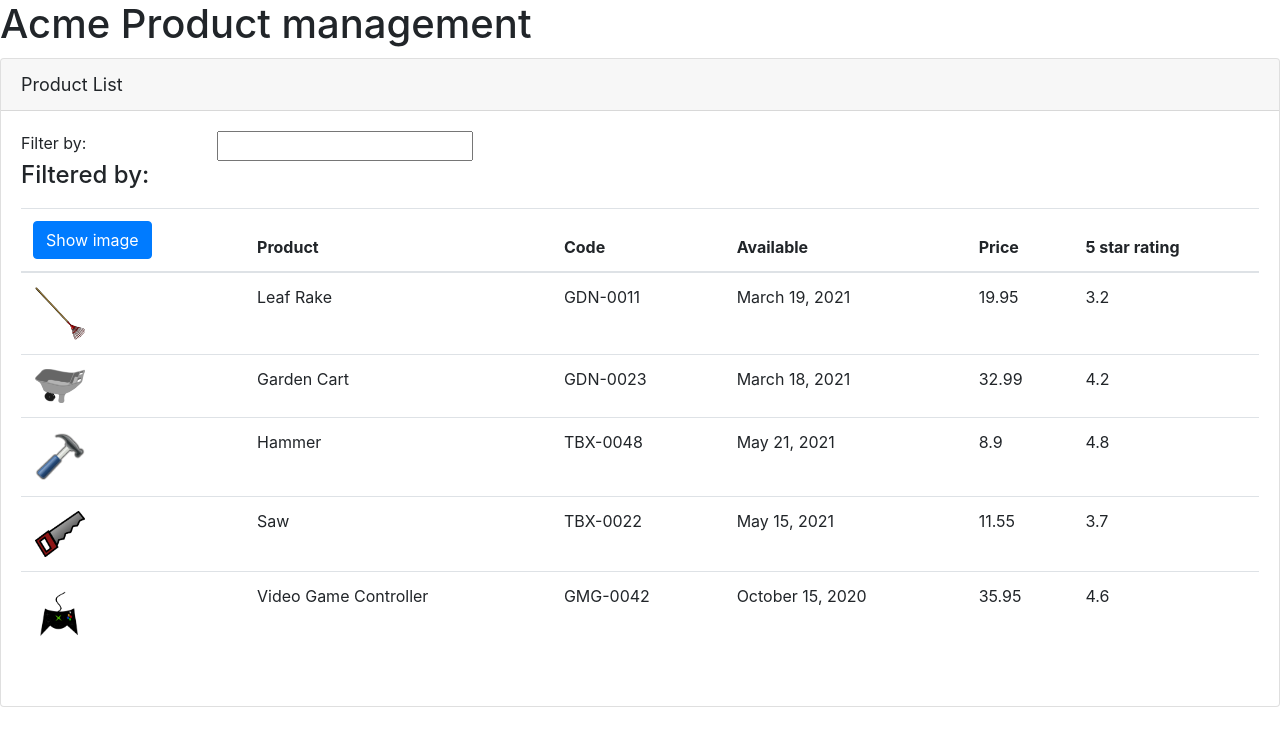
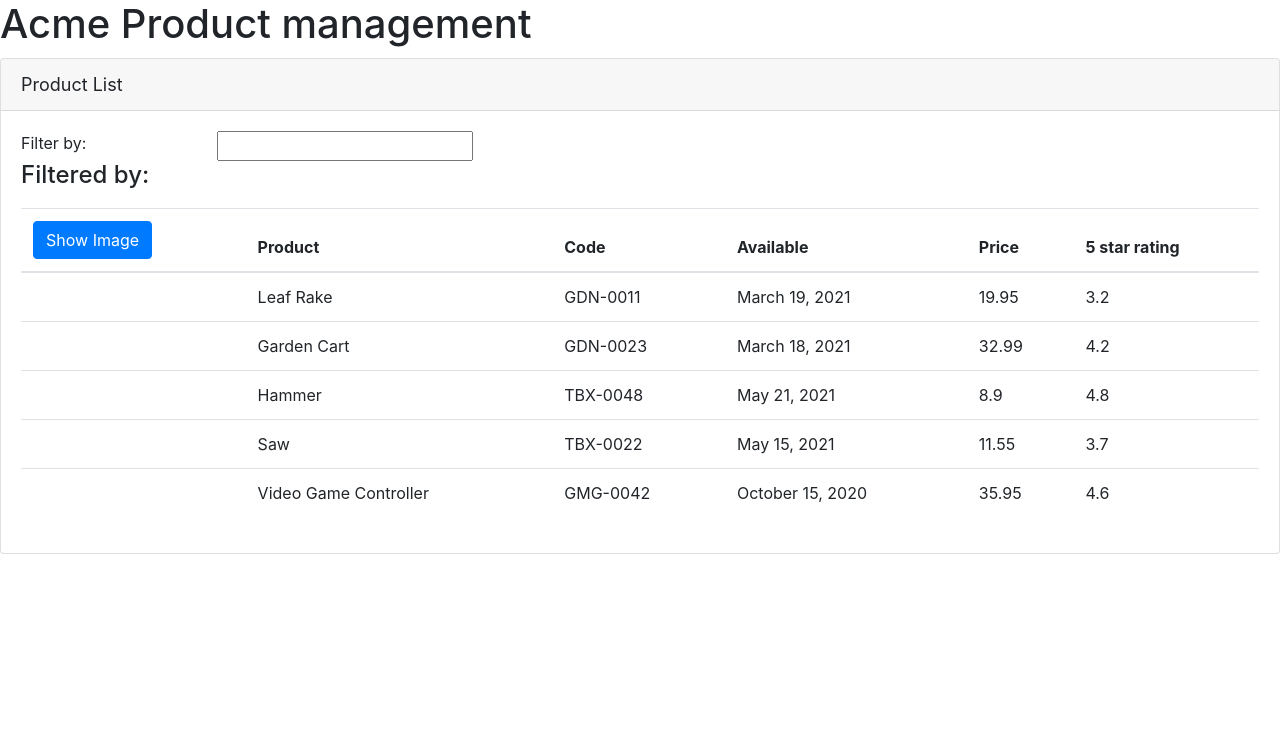
Before and after one commit to tomvictor/try_angular, an Angular app in the folder apm/: page / in a window 1280 px wide. Shown: the top 746 px of the page. Built offline with nearby package versions, Linux system fonts and the light colour scheme.

Commit message:
Event binding
Added button controls to show/Hide Image

```diff
--- a/apm/src/app/products/product-list.component.ts
+++ b/apm/src/app/products/product-list.component.ts
@@ -8,6 +8,7 @@
     pageTitle : string = "Product List"
     imageWidth : number = 50;
     imageMargin:number = 2
+    showImage : boolean = false
     products : any[] = [
         {
           "productId": 1,
@@ -60,4 +61,7 @@
           "imageUrl": "assets/images/xbox-controller.png"
         }
       ]
+      toggleImage() : void{
+          this.showImage =!this.showImage;
+      }
 }
--- a/apm/src/app/products/produt-list.component.html
+++ b/apm/src/app/products/produt-list.component.html
@@ -19,7 +19,7 @@
                 <thead>
                     <tr>
                         <th>
-                            <button class="btn btn-primary">Show image</button>
+                            <button class="btn btn-primary" (click)=toggleImage()> {{showImage ? 'Hide' : 'Show'}} Image</button>
                         </th>
                         <th>Product</th>
                         <th>Code</th>
@@ -32,6 +32,7 @@
                     <tr *ngFor='let product of products'>
                         <td>
                             <img
+                            *ngIf='showImage'
                             [src]='product.imageUrl'
                             [title]="product.productName"
                             [style.width.px] = 'imageWidth'
```
